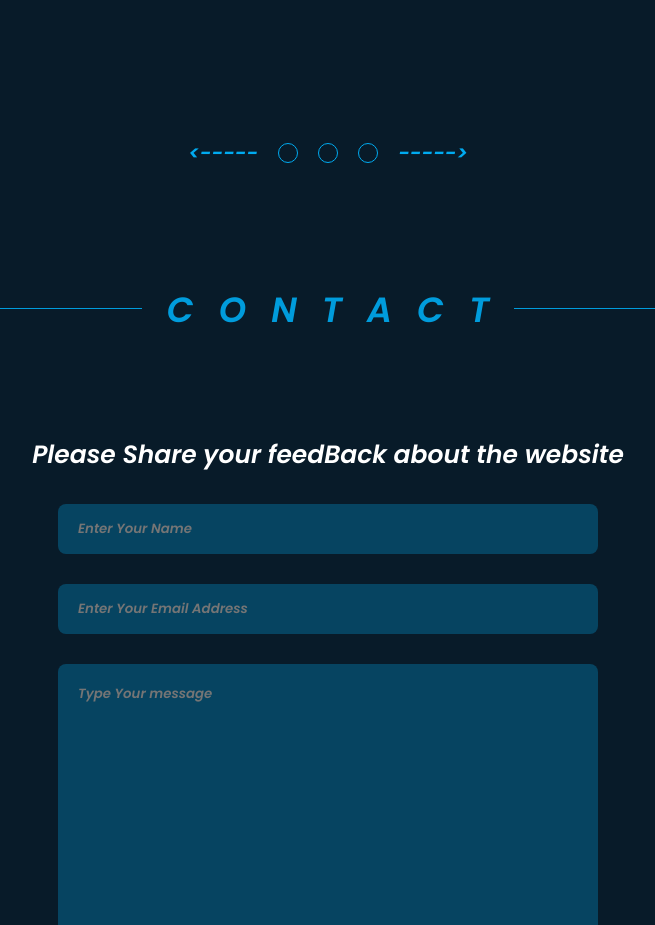
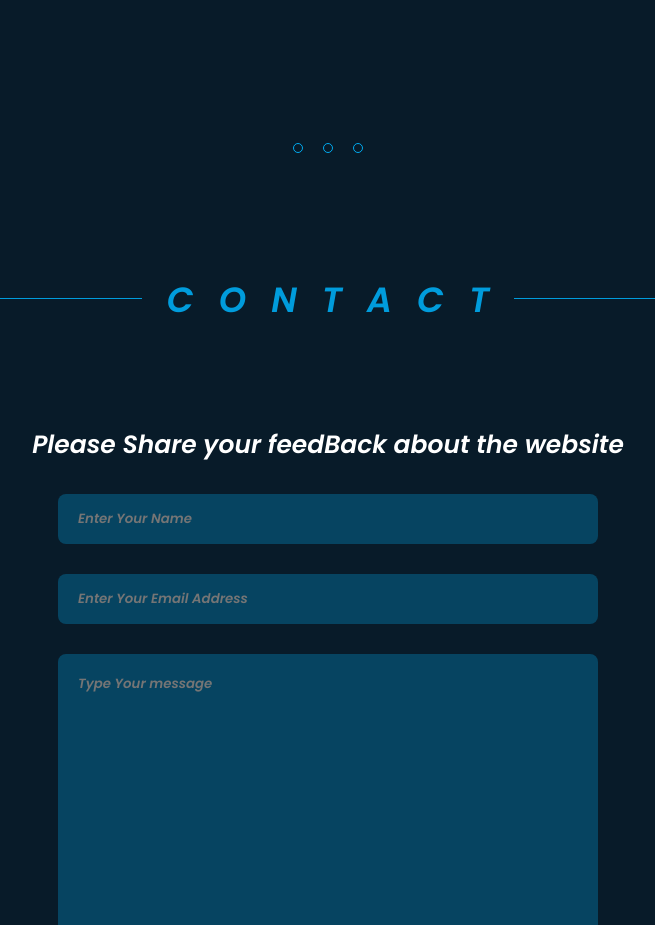
Before and after one commit to ViditChawda/portfolio-final-, a Next.js app: page / in a window 1280 px wide. Shown: the part 7980-8905 px from the top of the page, without its empty margins (312-967 px from the left). Built offline with nearby package versions, Linux system fonts and the light colour scheme.

Commit message:
achievements button

```diff
--- a/src/containers/Achievements.jsx
+++ b/src/containers/Achievements.jsx
@@ -50,11 +50,11 @@ The notes app that me and the team created is a testament to the power of collab
 
       </div>
       <div className={styles.carouselNav}>
-        <div className={styles.arrow}>{`<-----`}</div>
+
         <button className={styles.button} onClick={() => scrollToSlide(0)}></button>
         <button className={styles.button} onClick={() => scrollToSlide(1)}></button>
         <button className={styles.button} onClick={() => scrollToSlide(2)}></button>
-        <div className={styles.arrow}>{'----->'}</div>
+
       </div>
     </div>
   )
--- a/src/styles/containers/Achievements.module.scss
+++ b/src/styles/containers/Achievements.module.scss
@@ -37,30 +37,31 @@
         margin: auto;
     }
 
-    .carouselNav{
+    .carouselNav {
         display: flex;
         justify-content: center;
         align-items: center;
 
-        .button{
+        .button {
             border: 1px solid #00abf0;
-            height: 20px;
+            height: 10px;
             margin: 10px;
-            width: 20px;
+            width: 10px;
             background-color: transparent;
             border-radius: 20px;
             transition: .3s;
 
-            &:hover{
+            &:hover {
                 background-color: #00abf0;
                 cursor: pointer;
             }
         }
-        .arrow{
-            color: #00abf0;
-            font-size: 20px;
-            margin: 0px 10px;
-        }
+
+        // .arrow{
+        //     color: #00abf0;
+        //     font-size: 20px;
+        //     margin: 0px 10px;
+        // }
 
     }
 }
@@ -70,18 +71,15 @@
 
         .achWrapper {
             width: 100%;
-            &::-webkit-scrollbar {
 
-            }
+            &::-webkit-scrollbar {}
 
             .carouselSlide {
                 width: 100%;
             }
         }
 
-        .slider {
-
-        }
+        .slider {}
     }
 
 }
@@ -91,18 +89,15 @@
 
         .achWrapper {
             width: 100%;
-            &::-webkit-scrollbar {
 
-            }
+            &::-webkit-scrollbar {}
 
             .carouselSlide {
                 width: 100%;
             }
         }
 
-        .slider {
-
-        }
+        .slider {}
     }
 }
 
@@ -111,37 +106,32 @@
 
         .achWrapper {
             width: 100%;
-            &::-webkit-scrollbar {
 
-            }
+            &::-webkit-scrollbar {}
 
             .carouselSlide {
                 width: 100%;
             }
         }
 
-        .slider {
-
-        }
+        .slider {}
     }
 }
 
 @media screen and (max-width: 550px) {
     .achContainer {
         text-align: center;
+
         .achWrapper {
             width: 100%;
-            &::-webkit-scrollbar {
 
-            }
+            &::-webkit-scrollbar {}
 
             .carouselSlide {
                 width: 100%;
             }
         }
 
-        .slider {
-
-        }
+        .slider {}
     }
 }
```
